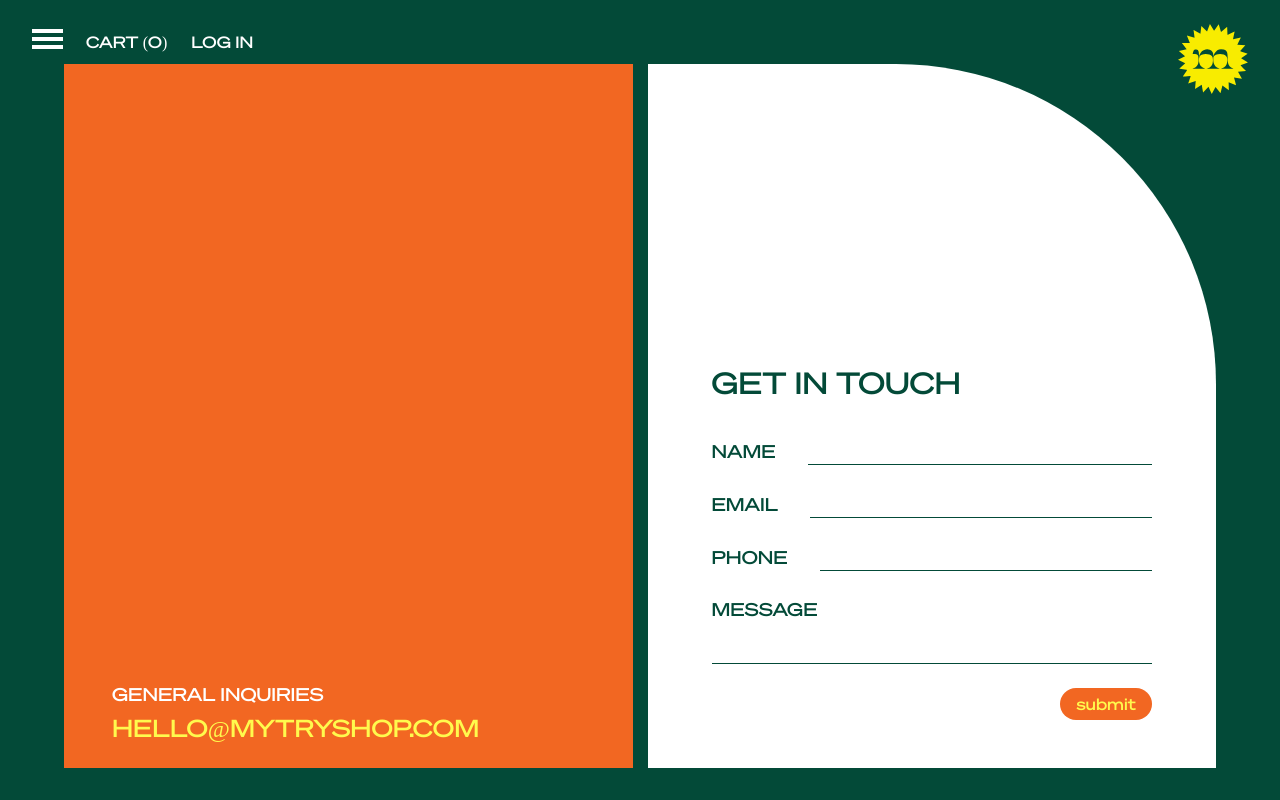
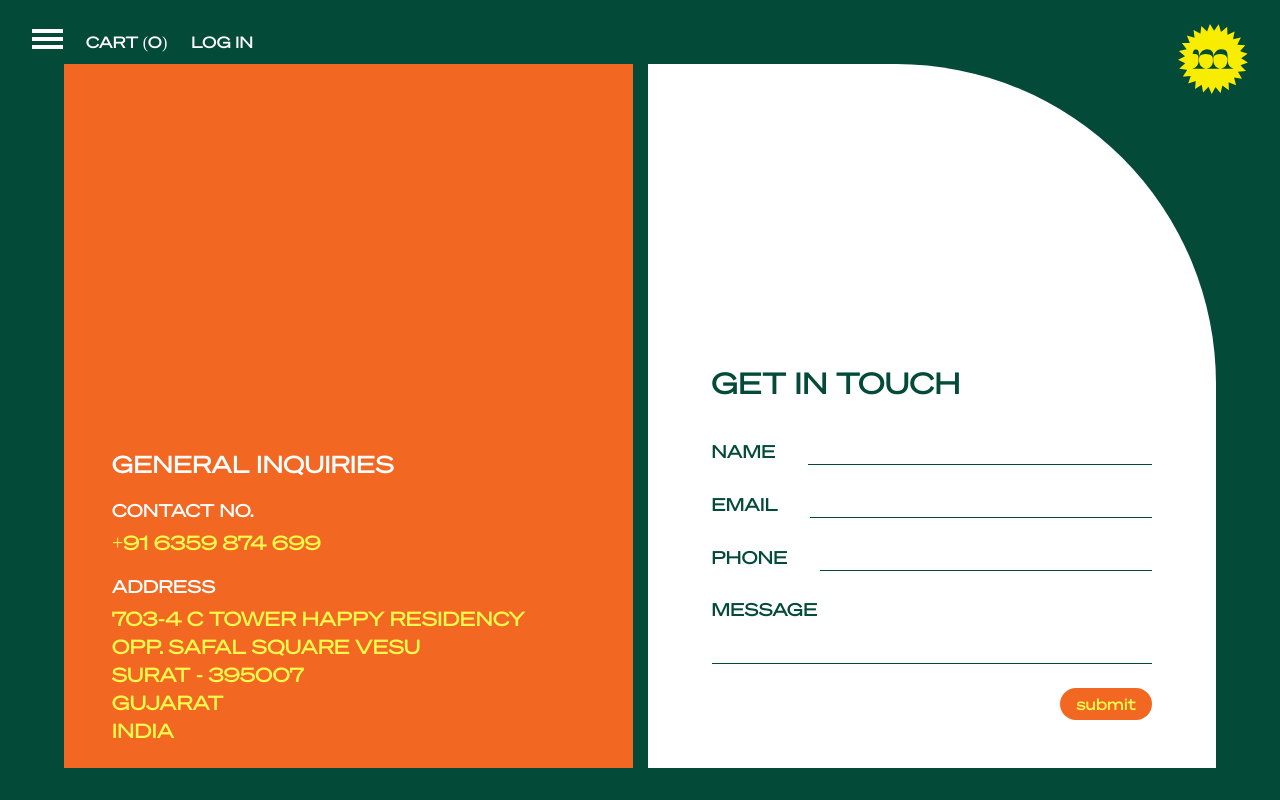
Before and after one commit to kryptonian41/mytry-next-app, a Next.js app: page /contact in a window 1280 px wide. Built offline with nearby package versions, Linux system fonts and the light colour scheme.

Commit message:
Feat: Update the contact us page

```diff
--- a/pages/contact/index.tsx
+++ b/pages/contact/index.tsx
@@ -16,26 +16,48 @@ export const ProductPage = () => {
       >
         <div className={styles.hero}>
           <Navbar color="light" className="z-10" />
-          <div className={clsx(styles["hero-contact-wrapper"], "z-0 ")}>
+          <div className={clsx(styles["hero-contact-wrapper"], "z-0")}>
             <div
               className={clsx(
-                "mt-8 sm:mt-0 py-6 pl-12 order-2 sm:order-none",
+                "mt-8 sm:mt-0 py-6 pt-16 sm:pt-6 pl-6 pr-12 sm:pr-0 sm:pl-12 order-2 sm:order-none",
                 styles["hero-contact-info"]
               )}
               style={{
                 backgroundColor: theme.orange,
               }}
             >
-              <p className="text-white uppercase sm:text-lg mb-1">
+              <p className="text-white uppercase sm:text-2xl mb-4">
                 General Inquiries
               </p>
+              <p className="text-white uppercase sm:text-lg mb-1">
+                Contact No.
+              </p>
               <p
-                className="uppercase sm:text-2xl"
+                className="uppercase sm:text-xl mb-4"
                 style={{
                   color: theme.yellow,
                 }}
               >
-                hello@mytryshop.com
+                +91 6359 874 699
+              </p>
+              <p className="text-white uppercase sm:text-lg mb-1">
+                Address
+              </p>
+              <p
+                className="uppercase sm:text-xl"
+                style={{
+                  color: theme.yellow,
+                }}
+              >
+                703-4 C Tower Happy Residency
+                <br />
+                Opp. Safal Square Vesu
+                <br />
+                Surat - 395007
+                <br />
+                Gujarat
+                <br />
+                India
               </p>
             </div>
 
--- a/pages/contact/styles.module.scss
+++ b/pages/contact/styles.module.scss
@@ -1,5 +1,8 @@
 .root {
   height: 100%;
+  @media (max-width: 640px) {
+    height: auto;
+  }
 }
 
 .hero {
@@ -18,7 +21,7 @@
     &-form {
       border-top-right-radius: 20rem;
       @media (max-width: 640px) {
-        height: 100vh;
+        height: 80vh;
         border-top-right-radius: 15rem;
       }
     }
```
